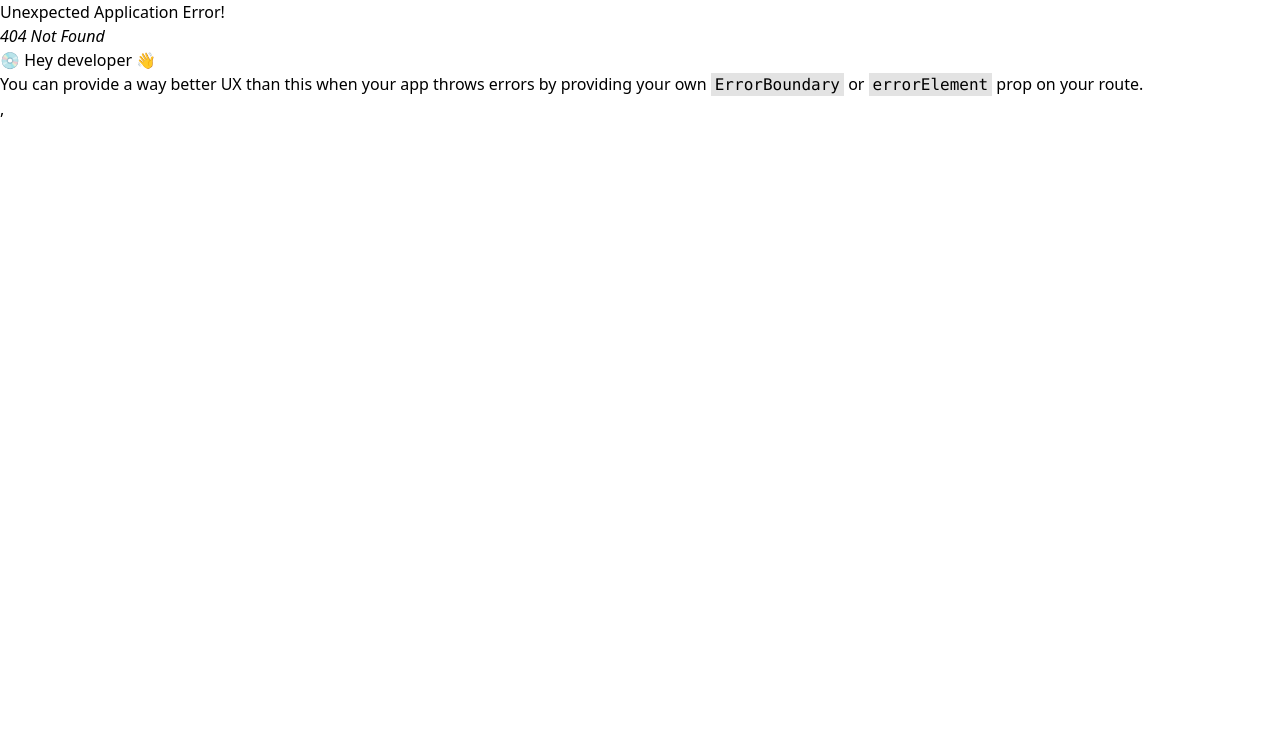
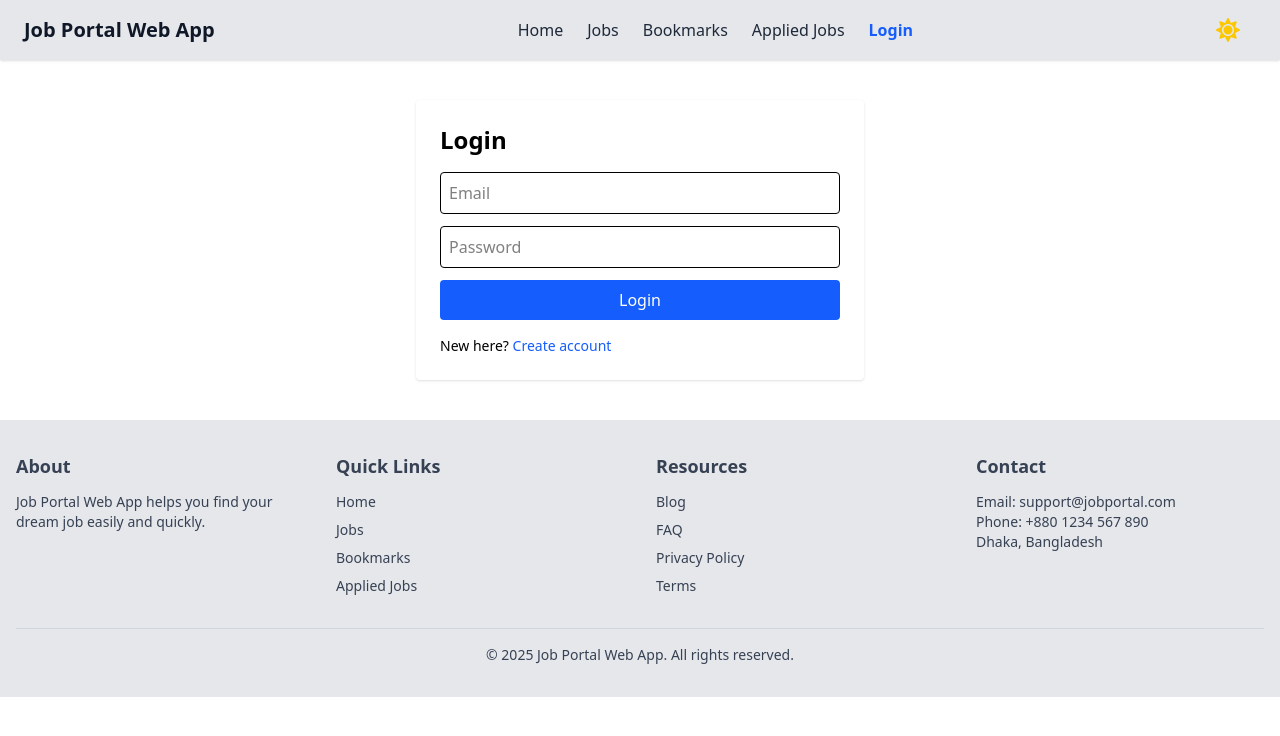
Before and after one commit to alamincse2003/job-portal-web-app, a React (Vite) app: page /login in a window 1280 px wide. Before the commit this address had no page. Shown: the top 736 px of the page. Built offline with nearby package versions, Linux system fonts and the light colour scheme; no server answers.

Commit message:
authentication implement completed

```diff
--- a/db.json
+++ b/db.json
@@ -98,29 +98,55 @@
       "email": "ruwur@mailinator.com",
       "resume": "https://www.timyqikywovo.mobi",
       "coverLetter": "Irure sit iure animi"
+    },
+    {
+      "id": "e26f",
+      "userId": "TLMyfu3pq7SvHGAck5MC08k4vAw2",
+      "jobId": "1",
+      "title": "Frontend Developer",
+      "company": "Tech Solutions Ltd",
+      "location": "Dhaka",
+      "appliedAt": "2025-08-23T16:30:35.759Z",
+      "name": "Nehru Mays",
+      "email": "hasehuviw@mailinator.com",
+      "resume": "https://www.satesuwaqik.org.uk",
+      "coverLetter": "Dolorem minima est q"
+    },
+    {
+      "id": "bec3",
+      "userId": "lCGggyYZwPVsfov4yx7BQ7LdIu02",
+      "jobId": "1",
+      "title": "Frontend Developer",
+      "company": "Tech Solutions Ltd",
+      "location": "Dhaka",
+      "appliedAt": "2025-08-23T16:44:45.189Z",
+      "name": "Madonna Mckee",
+      "email": "fyme@mailinator.com",
+      "resume": "https://www.xelykegosotyvy.me",
+      "coverLetter": "Officiis pariatur O"
     }
   ],
   "categories": [
     {
-      "id": 1,
+      "id": "1",
       "title": "Remote Jobs",
       "desc": "Work from anywhere, flexible timing.",
       "icon": "home"
     },
     {
-      "id": 2,
+      "id": "2",
       "title": "Onsite Jobs",
       "desc": "Join teams directly in the office.",
       "icon": "briefcase"
     },
     {
-      "id": 3,
+      "id": "3",
       "title": "Full-time",
       "desc": "Stable jobs with long-term growth.",
       "icon": "clock"
     },
     {
-      "id": 4,
+      "id": "4",
       "title": "Internship",
       "desc": "Gain experience and start your career.",
       "icon": "graduationCap"
@@ -129,21 +155,21 @@
   "users": [],
   "testimonials": [
     {
-      "id": 1,
+      "id": "1",
       "name": "John Doe",
       "position": "Frontend Developer",
       "review": "This platform helped me land my dream job within a week!",
       "image": "https://i.pravatar.cc/150?img=59"
     },
     {
-      "id": 2,
+      "id": "2",
       "name": "Sarah Smith",
       "position": "UI/UX Designer",
       "review": "Very smooth process and a wide range of job opportunities.",
       "image": "https://i.pravatar.cc/150?img=8"
     },
     {
-      "id": 3,
+      "id": "3",
       "name": "Michael Lee",
       "position": "Full Stack Engineer",
       "review": "Highly recommended for freshers and experienced professionals alike.",
--- /dev/null
+++ b/src/Routes/PrivateRoute.jsx
@@ -0,0 +1,18 @@
+import { Navigate, useLocation } from "react-router";
+import { AuthContext } from "../context/AuthContext";
+import { useContext } from "react";
+
+const PrivateRoute = ({ children }) => {
+  const { user, loading } = useContext(AuthContext);
+  const location = useLocation();
+
+  if (loading)
+    return <div className="p-6 text-center text-red-600">Loading…</div>;
+  if (user) {
+    return children;
+  }
+
+  return <Navigate to="/login" state={{ from: location }} replace />;
+};
+
+export default PrivateRoute;
--- a/src/Routes/Routes.jsx
+++ b/src/Routes/Routes.jsx
@@ -5,7 +5,9 @@ import Jobs from "../pages/Jobs";
 import JobsDetails from "../pages/JobsDetails";
 import Bookmarks from "../pages/BookMarks";
 import AppliedJobs from "../pages/AppliedJobs";
-
+import Signup from "../pages/Signup";
+import Login from "../pages/Login";
+import PrivateRoute from "./PrivateRoute";
 export const router = createBrowserRouter([
   {
     path: "/",
@@ -15,7 +17,16 @@ export const router = createBrowserRouter([
       { path: "/jobs", element: <Jobs /> },
       { path: "/jobs/:id", element: <JobsDetails /> },
       { path: "/bookmarks", element: <Bookmarks /> },
-      { path: "/applied", element: <AppliedJobs /> },
+      {
+        path: "/applied",
+        element: (
+          <PrivateRoute>
+            <AppliedJobs />
+          </PrivateRoute>
+        ),
+      },
+      { path: "/signup", element: <Signup /> },
+      { path: "/login", element: <Login /> },
     ],
   },
 ]);
--- a/src/components/Navbar.jsx
+++ b/src/components/Navbar.jsx
@@ -1,12 +1,23 @@
-import { useState } from "react";
+import { useContext, useState } from "react";
 import { FaBars, FaTimes } from "react-icons/fa";
 import DarkModeToggler from "./DarkModeToggler";
-import { NavLink } from "react-router";
+import { Link, NavLink } from "react-router";
+import { AuthContext } from "../context/AuthContext";
 
 const Navbar = () => {
   const [isOpen, setIsOpen] = useState(false);
 
+  const { user, logOut } = useContext(AuthContext);
+
   const toggleMenu = () => setIsOpen(!isOpen);
+
+  const handleLogout = async () => {
+    try {
+      await logOut();
+    } catch (error) {
+      console.error("Logout failed:", error.message);
+    }
+  };
 
   return (
     <nav className="bg-gray-200 sticky  top-0 dark:bg-gray-900 shadow transition-colors duration-300">
@@ -42,6 +53,20 @@ const Navbar = () => {
           >
             Applied Jobs
           </NavLink>
+
+          {/* Show login/logout based on user */}
+          {user ? (
+            <button
+              onClick={handleLogout}
+              className="text-red-600 font-semibold"
+            >
+              Logout
+            </button>
+          ) : (
+            <Link to="/login" className="text-blue-600 font-semibold">
+              Login
+            </Link>
+          )}
         </div>
 
         {/* Right Side: Toggle Button + Mobile Menu Icon */}
@@ -83,6 +108,19 @@ const Navbar = () => {
           >
             Applied Jobs
           </NavLink>
+          {/* Show login/logout based on user */}
+          {user ? (
+            <button
+              onClick={handleLogout}
+              className="text-red-600 font-semibold"
+            >
+              Logout
+            </button>
+          ) : (
+            <Link to="/login" className="text-blue-600 font-semibold">
+              Login
+            </Link>
+          )}
         </div>
       )}
     </nav>
--- /dev/null
+++ b/src/context/AuthContext.jsx
@@ -0,0 +1,58 @@
+import {
+  createUserWithEmailAndPassword,
+  getAuth,
+  onAuthStateChanged,
+  signInWithEmailAndPassword,
+  signOut,
+} from "firebase/auth";
+import { createContext, useEffect, useState } from "react";
+import app from "../lib/firebase";
+
+export const AuthContext = createContext();
+const auth = getAuth(app);
+
+const AuthProvider = ({ children }) => {
+  const [user, setUser] = useState(null);
+  const [loading, setLoading] = useState(true);
+
+  // create user
+  const createUser = (email, password) => {
+    setLoading(true);
+    return createUserWithEmailAndPassword(auth, email, password);
+  };
+
+  // login
+  const login = (email, password) => {
+    setLoading(true);
+    return signInWithEmailAndPassword(auth, email, password);
+  };
+
+  // logout function
+  const logOut = () => {
+    return signOut(auth);
+  };
+
+  // auth state listener
+  useEffect(() => {
+    const unsubscribe = onAuthStateChanged(auth, (currentuser) => {
+      setUser(currentuser);
+      setLoading(false);
+    });
+    return () => {
+      unsubscribe();
+    };
+  }, []);
+
+  const authInfo = {
+    user,
+    loading,
+    createUser,
+    login,
+    logOut,
+  };
+
+  return (
+    <AuthContext.Provider value={authInfo}>{children}</AuthContext.Provider>
+  );
+};
+export default AuthProvider;
--- a/src/lib/firebase.js
+++ b/src/lib/firebase.js
@@ -1,6 +1,5 @@
 // Import the functions you need from the SDKs you need
 import { initializeApp } from "firebase/app";
-import { getAuth } from "firebase/auth";
 // TODO: Add SDKs for Firebase products that you want to use
 // https://firebase.google.com/docs/web/setup#available-libraries
 
@@ -16,4 +15,4 @@ const firebaseConfig = {
 
 // Initialize Firebase
 const app = initializeApp(firebaseConfig);
-export const auth = getAuth(app);
+export default app;
--- a/src/main.jsx
+++ b/src/main.jsx
@@ -3,9 +3,12 @@ import { createRoot } from "react-dom/client";
 import "./index.css";
 import { RouterProvider } from "react-router";
 import { router } from "./Routes/Routes.jsx";
+import AuthProvider from "./context/AuthContext.jsx";
 
 createRoot(document.getElementById("root")).render(
   <StrictMode>
-    <RouterProvider router={router} />,
+    <AuthProvider>
+      <RouterProvider router={router} />
+    </AuthProvider>
   </StrictMode>
 );
--- a/src/pages/AppliedJobs.jsx
+++ b/src/pages/AppliedJobs.jsx
@@ -1,15 +1,41 @@
 import { useEffect, useState } from "react";
 import api from "../services/api";
+import { getAuth } from "firebase/auth";
 
 const AppliedJobs = () => {
   const [applications, setApplications] = useState([]);
   const [loading, setLoading] = useState(true);
 
+  // useEffect(() => {
+  //   const fetchApplications = async () => {
+  //     try {
+  //       const res = await api.get("/applications");
+  //       setApplications(res.data);
+  //     } catch (error) {
+  //       console.error("Error fetching applications:", error);
+  //     } finally {
+  //       setLoading(false);
+  //     }
+  //   };
+  //   fetchApplications();
+  // }, []);
   useEffect(() => {
     const fetchApplications = async () => {
       try {
+        const auth = getAuth();
+        const user = auth.currentUser;
+
+        if (!user) {
+          setApplications([]);
+          setLoading(false);
+          return;
+        }
+
         const res = await api.get("/applications");
-        setApplications(res.data);
+        // শুধু current user এর application দেখাবে
+        const userApps = res.data.filter((app) => app.userId === user.uid);
+
+        setApplications(userApps);
       } catch (error) {
         console.error("Error fetching applications:", error);
       } finally {
@@ -18,6 +44,7 @@ const AppliedJobs = () => {
     };
     fetchApplications();
   }, []);
+
   if (loading) return <p className="text-center mt-10">Loading...</p>;
   return (
     <div className="max-w-4xl mx-auto p-6">
--- a/src/pages/JobsDetails.jsx
+++ b/src/pages/JobsDetails.jsx
@@ -1,8 +1,12 @@
-import { useEffect, useState } from "react";
-import { useParams } from "react-router";
+import { useContext, useEffect, useState } from "react";
+import { useNavigate, useParams } from "react-router-dom";
 import api from "../services/api";
+import { AuthContext } from "../context/AuthContext";
 
 const JobsDetails = () => {
+  const { user } = useContext(AuthContext);
+  // console.log(user);
+  const navigate = useNavigate();
   const { id } = useParams();
   const [job, setJob] = useState(null);
   const [showForm, setShowForm] = useState(false);
@@ -41,8 +45,12 @@ const JobsDetails = () => {
 
   const handleApply = async (e) => {
     e.preventDefault();
+    if (!user) {
+      return navigate("/login", { state: { from: location } });
+    }
     try {
       await api.post("/applications", {
+        userId: user.uid,
         jobId: job.id,
         title: job.title,
         company: job.company,
@@ -55,7 +63,8 @@ const JobsDetails = () => {
       console.error("Error applying job:", error);
     }
   };
-  if (!job) return <p className="text-center mt-10">Loading...</p>;
+
+  if (!job) return <p className="text-center text-red-600 mt-10">Loading...</p>;
   return (
     <div className="max-w-3xl mx-auto mt-10 mb-10 p-3 shadow-md border rounded  bg-white dark:bg-gray-800 ">
       <h1 className="text-2xl font-bold text-gray-900 dark:text-white">
--- /dev/null
+++ b/src/pages/Login.jsx
@@ -0,0 +1,62 @@
+import { useContext, useState } from "react";
+import { AuthContext } from "../context/AuthContext";
+import { Link, useLocation, useNavigate } from "react-router-dom";
+
+const Login = () => {
+  const { login } = useContext(AuthContext);
+  const navigate = useNavigate();
+  const location = useLocation();
+  const from = location.state?.from?.pathname || "/";
+
+  const [email, setEmail] = useState("");
+  const [password, setPassword] = useState("");
+  const [err, setErr] = useState("");
+
+  const onSubmit = async (e) => {
+    e.preventDefault();
+    setErr("");
+    try {
+      await login(email, password);
+      navigate(from, { replace: true });
+    } catch (error) {
+      setErr(error.message);
+    }
+  };
+  return (
+    <div className="max-w-md mx-auto p-6 my-10 bg-white dark:bg-gray-800 rounded shadow">
+      <h1 className="text-2xl font-bold mb-4">Login</h1>
+      {err && <p className="text-red-500 mb-2">{err}</p>}
+
+      <form onSubmit={onSubmit} className="space-y-3">
+        <input
+          className="w-full p-2 border rounded"
+          placeholder="Email"
+          type="email"
+          value={email}
+          onChange={(e) => setEmail(e.target.value)}
+          required
+        />
+        <input
+          className="w-full p-2 border rounded"
+          placeholder="Password"
+          type="password"
+          value={password}
+          onChange={(e) => setPassword(e.target.value)}
+          required
+        />
+        <button className="w-full py-2 bg-blue-600 text-white rounded">
+          Login
+        </button>
+      </form>
+
+      <p className="mt-4 text-sm">
+        New here?{" "}
+        <Link to="/signup" className="text-blue-600">
+          Create account
+        </Link>
+      </p>
+    </div>
+  );
+};
+
+export default Login;
--- /dev/null
+++ b/src/pages/Signup.jsx
@@ -0,0 +1,59 @@
+import { Link, useNavigate } from "react-router-dom";
+import { AuthContext } from "../context/AuthContext";
+import { useContext, useState } from "react";
+
+const Signup = () => {
+  const { createUser } = useContext(AuthContext);
+  const navigate = useNavigate();
+  const [email, setEmail] = useState("");
+  const [password, setPassword] = useState("");
+  const [err, setErr] = useState("");
+
+  const onSubmit = async (e) => {
+    e.preventDefault();
+    setErr("");
+    try {
+      await createUser(email, password);
+      navigate("/", { replace: true });
+    } catch (error) {
+      setErr(error.message);
+    }
+  };
+  return (
+    <div className="max-w-md mx-auto p-6 my-10 bg-white dark:bg-gray-800 rounded shadow">
+      <h1 className="text-2xl font-bold mb-4">Create account</h1>
+      {err && <p className="text-red-500 mb-2">{err}</p>}
+
+      <form onSubmit={onSubmit} className="space-y-3">
+        <input
+          className="w-full p-2 border rounded"
+          placeholder="Email"
+          type="email"
+          value={email}
+          onChange={(e) => setEmail(e.target.value)}
+          required
+        />
+        <input
+          className="w-full p-2 border rounded"
+          placeholder="Password (6+ chars)"
+          type="password"
+          value={password}
+          onChange={(e) => setPassword(e.target.value)}
+          required
+        />
+        <button className="w-full py-2 bg-green-600 text-white rounded">
+          Create Account
+        </button>
+      </form>
+
+      <p className="mt-4 text-sm">
+        Already have an account?{" "}
+        <Link to="/login" className="text-blue-600">
+          Login
+        </Link>
+      </p>
+    </div>
+  );
+};
+
+export default Signup;
```
